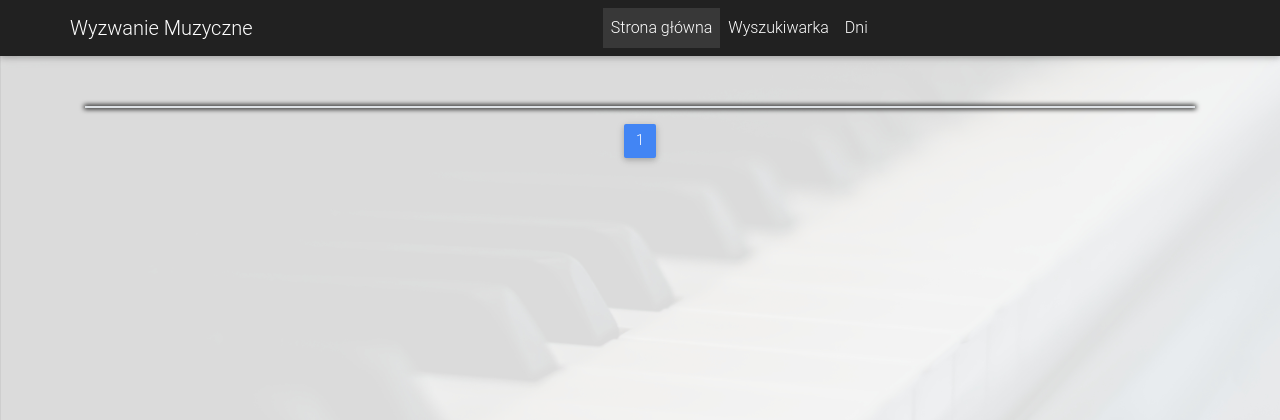
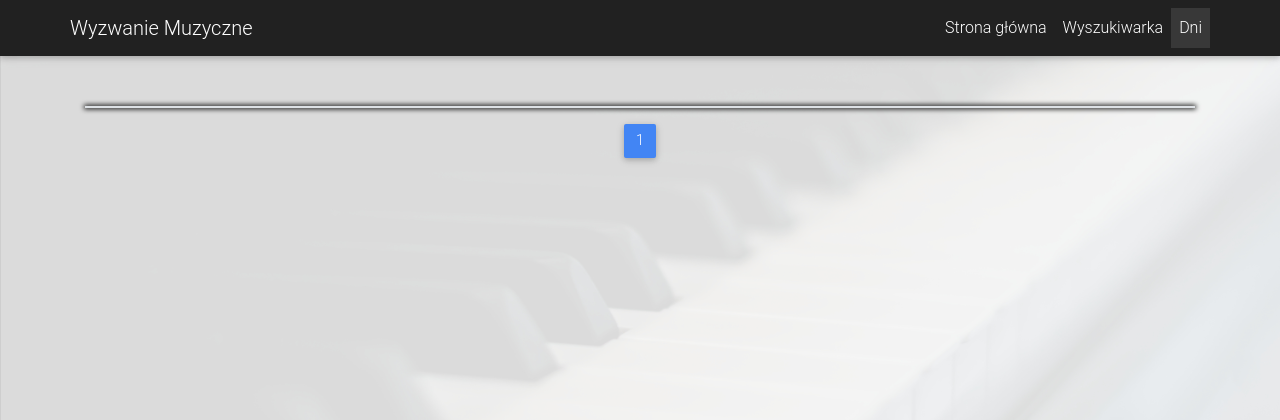
Before and after one commit to Drizii/DayChallange, a Django app: page /days/ in a window 1280 px wide. Shown: the top 420 px of the page. Run offline with Django 3.2, Linux system fonts and the light colour scheme; data that the repository does not hold is empty; some libraries are stand-ins or nearby versions.

Commit message:
dodanie sortowania w /days/ poprawki w navbarze, teraz podświetlaja sie strona na której jesteś

```diff
--- a/challange/templates/base.html
+++ b/challange/templates/base.html
@@ -16,6 +16,7 @@
             }
         </style>
     </head>
+    <body>
         <!--Navbar-->
         <nav class="navbar navbar-expand navbar-dark bg-dark">
             <div class="container">
@@ -25,26 +26,33 @@
                 <div class="collapse navbar-collapse">
                     <ul class="navbar-nav mr-auto"></ul>
                     <!-- Links -->
-                <ul class="navbar-nav mr-auto">
-                    <li class="nav-item active">
-                        <a class="nav-link" href="/">
-                            Strona główna
-                            <span class="sr-only">(current)</span>
-                        </a>
+                    <ul class="navbar-nav">
+                        <li class="nav-item">
+                            <a class="nav-link" href="/">Strona główna</a>
                         </li>
                         <li class="nav-item">
-                        <a class="nav-link" href="/search">Wyszukiwarka</a>
+                            <a class="nav-link" href="/search/">Wyszukiwarka</a>
                         </li>
                         <li class="nav-item">
-                        <a class="nav-link" href="/days">Dni</a>
+                            <a class="nav-link" href="/days/">Dni</a>
                         </li>
                     </ul>
                 </div>
             </div>
         </nav>
         <!--/.Navbar-->
-            <body>
         {% block body %} {% endblock %}
+        <script src="http://code.jquery.com/jquery-2.1.4.min.js"></script>
+        <script>
+            $(function () {
+                $("a").each(function () {
+                    if ($(this).prop("href") == window.location.href) {
+                        $(this).addClass("active");
+                        $(this).parents("li").addClass("active");
+                    }
+                });
+            });
+        </script>
     </body>
     {% block content %} {% endblock %}
 </html>
--- a/challange/views.py
+++ b/challange/views.py
@@ -27,3 +27,4 @@ class DayListView(ListView):
     template_name = "day.html"
     context_object_name = "day"
     paginate_by = 5
+    ordering = ['-date', 'id']
--- a/requirements.txt
+++ b/requirements.txt
@@ -1 +1 @@
-Django==3.7
+Django==3.0.8
```
Lines whose indentation alone changed are shown as unchanged.
